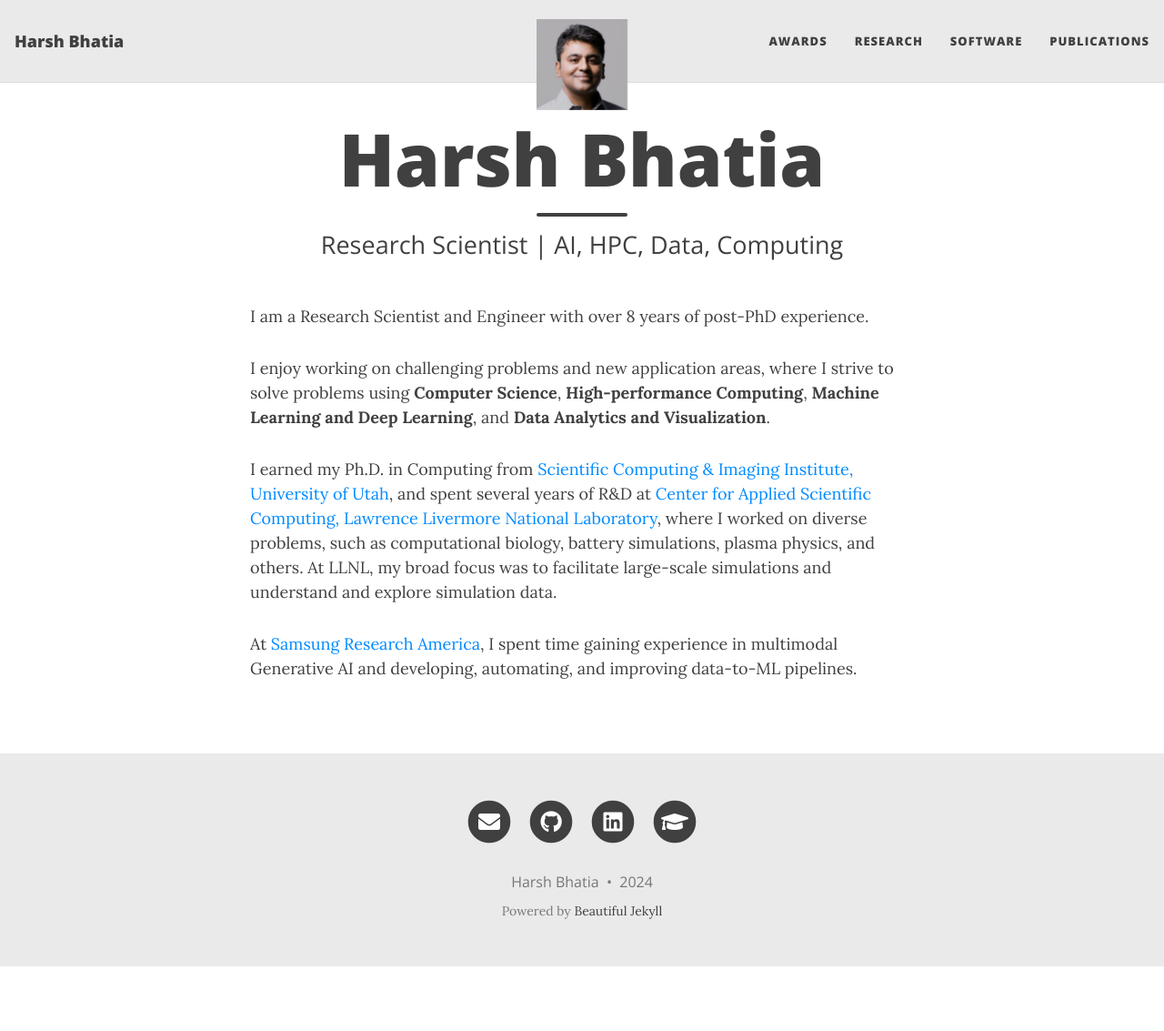
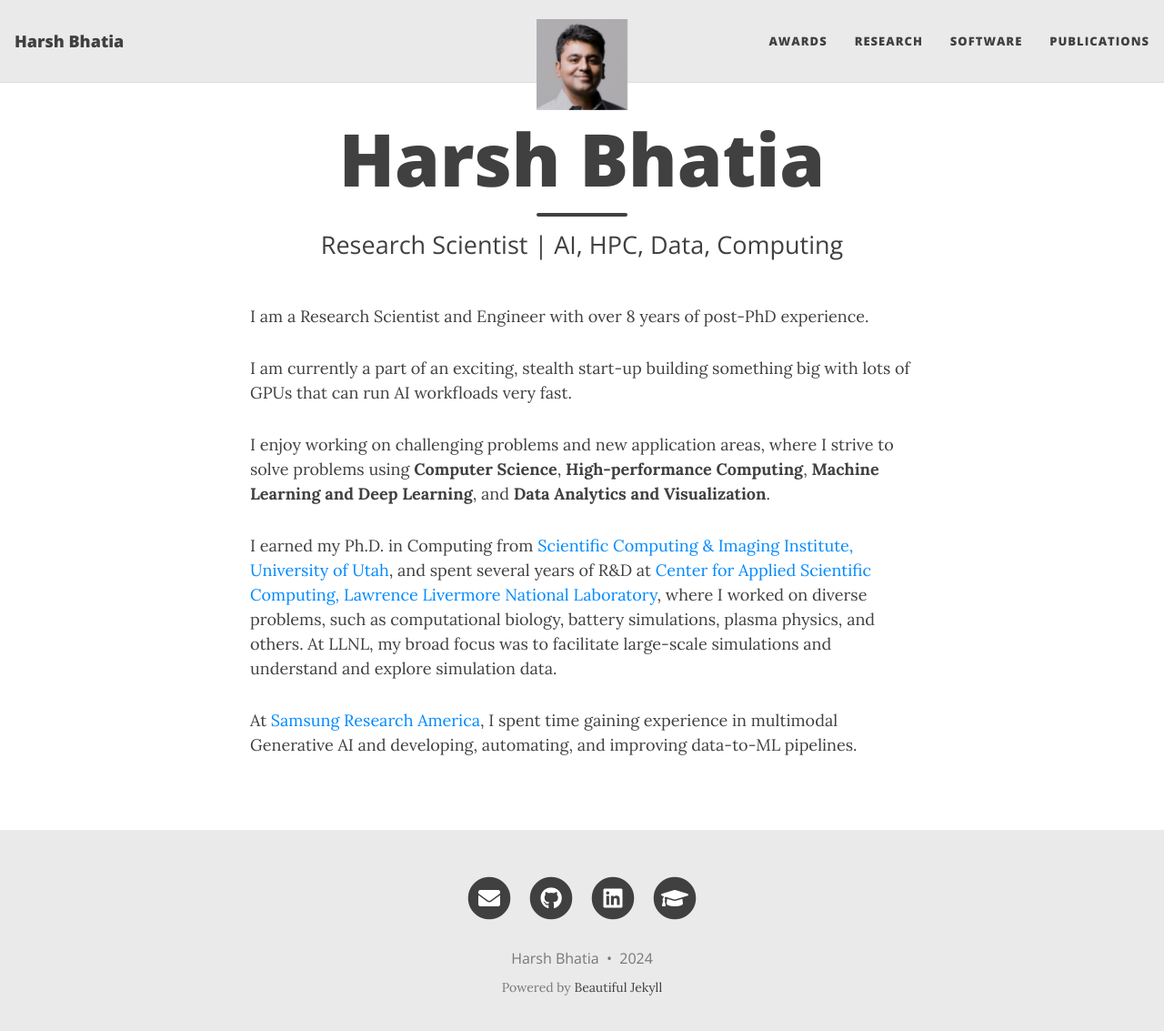
Before and after one commit to bhatiaharsh/bhatiaharsh.github.io, a Jekyll site: the page built from index.html, in a window 1280 px wide and 1146 px high. Shown: the top 1133 px of the window at 91% size. Built offline with Jekyll 4.4.1, drawn with Linux system fonts in a browser that asks for light colours; nearby versions of some CDN libraries; the list of posts is cut into pages by our own code.

Commit message:
update pubs and role

```diff
--- a/index.html
+++ b/index.html
@@ -8,11 +8,15 @@ subtitle: Research Scientist | AI, HPC, Data, Computing
 I am a Research Scientist and Engineer with over 8 years of post-PhD experience.
 </p>
 
+<p>I am currently a part of an exciting, stealth start-up building something big
+with lots of GPUs that can run AI workfloads very fast.</p>
+
 <p>
 I enjoy working on challenging problems and new application areas, where I strive
 to solve problems using <b>Computer Science</b>, <b>High-performance Computing</b>,
 <b>Machine Learning and Deep Learning</b>, and <b>Data Analytics and Visualization</b>.
 </p>
+
 
 <p>
 I earned my Ph.D. in Computing from
@@ -25,8 +29,7 @@ simulations and understand and explore simulation data.
 </p>
 
 <p>
-At
-<a href="https://neonlife.ai/" target=_blank>Samsung Research America</a>,
+At <a href="https://neonlife.ai/" target=_blank>Samsung Research America</a>,
 I spent time gaining experience in multimodal Generative AI and
 developing, automating, and improving data-to-ML pipelines.
 </p>
```
Also changed, not shown: _pages/publications.md (+8 -1 lines).
